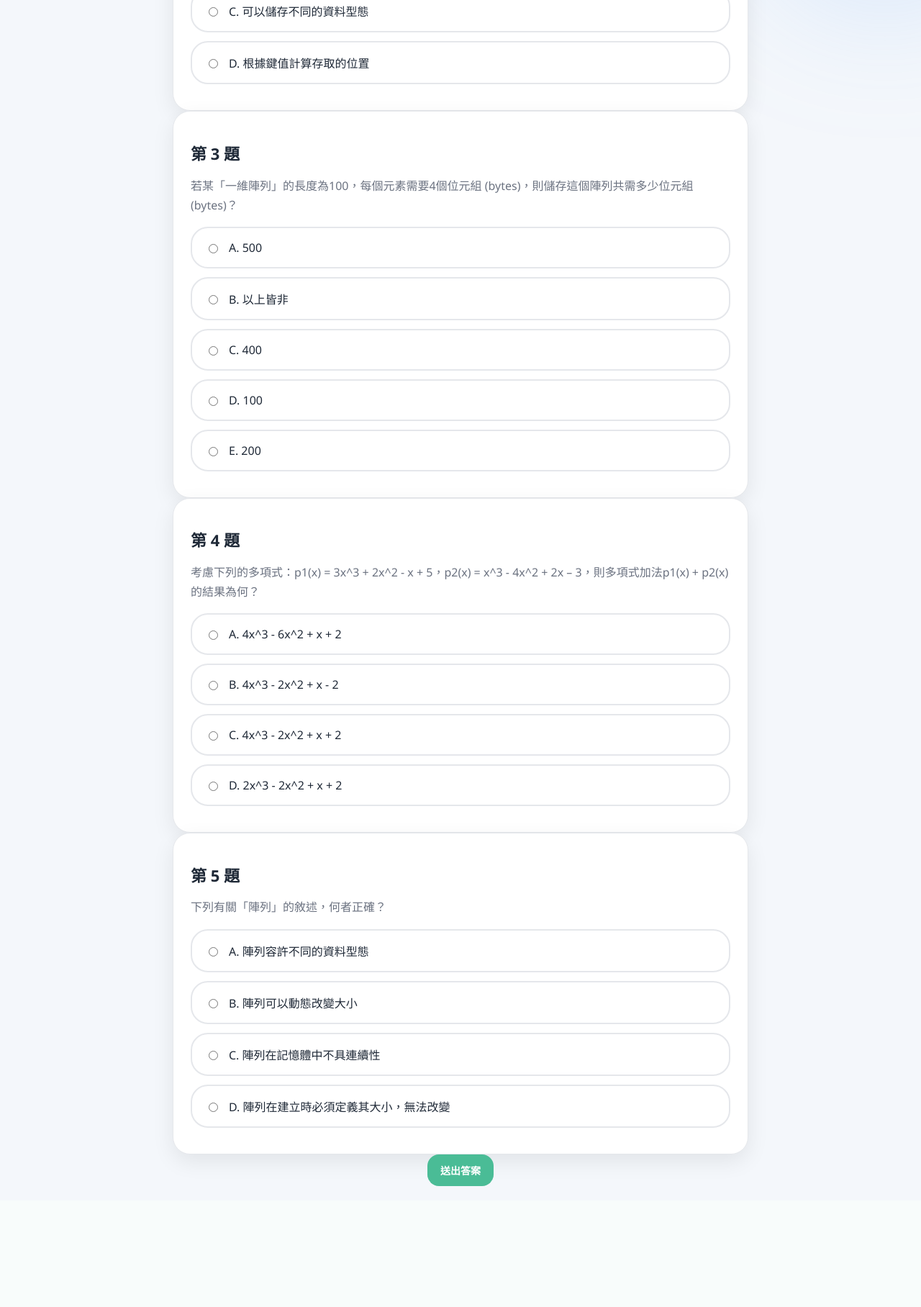
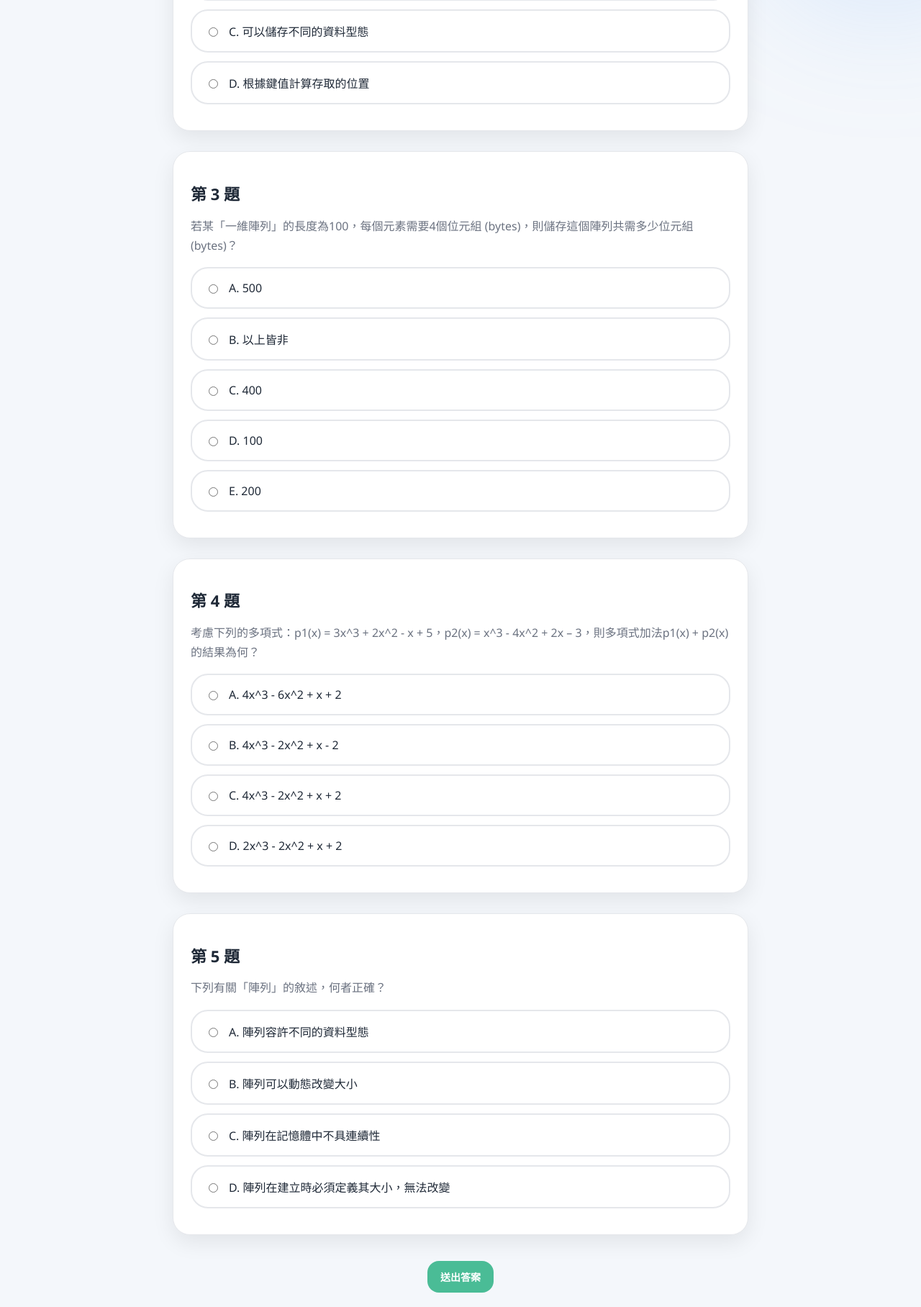
Before and after one commit to CBF113045/django-ds-quiz, a Django app: page /start/ in a window 1280 px wide. Shown: the part 905-2721 px from the top of the page at 72% size. Before the commit the page ends 2553 px from the top, so only its background shows below. Run offline with Django 5.2, Linux system fonts and the light colour scheme; data comes from the database, SQL or seed files in the repository.

Commit message:
Update quiz.html

```diff
--- a/quiz/templates/quiz/quiz.html
+++ b/quiz/templates/quiz/quiz.html
@@ -11,7 +11,7 @@
     {% csrf_token %}
 
     {% for q in quiz_data %}
-    <div class="card">
+    <div class="card quiz-card">
 
         <h2>第 {{ forloop.counter }} 題</h2>
 
@@ -21,25 +21,20 @@
 
         {% for key, value in q.shuffled_options %}
         <label class="option-card">
-            <input type="radio"
-                   name="question_{{ q.id }}"
-                   value="{{ value }}"
-                   required>
+            <input type="radio" name="question_{{ q.id }}" value="{{ value }}" required>
 
             <span>{{ key }}. {{ value }}</span>
         </label>
         {% endfor %}
 
     </div>
-    {% empty %}
-        <div class="quiz-card">
-            <h2>目前題庫空空的喔！請先去後台 /admin 新增題目。</h2>
-        </div>
     {% endfor %}
 
     {% if quiz_data %}
-    <div style="text-align: center; ">
-        <button class="btn primary" type="submit">送出答案</button>
+    <div class="page-action">
+        <button class="btn primary" type="submit">
+            送出答案
+        </button>
     </div>
     {% endif %}
 
```
